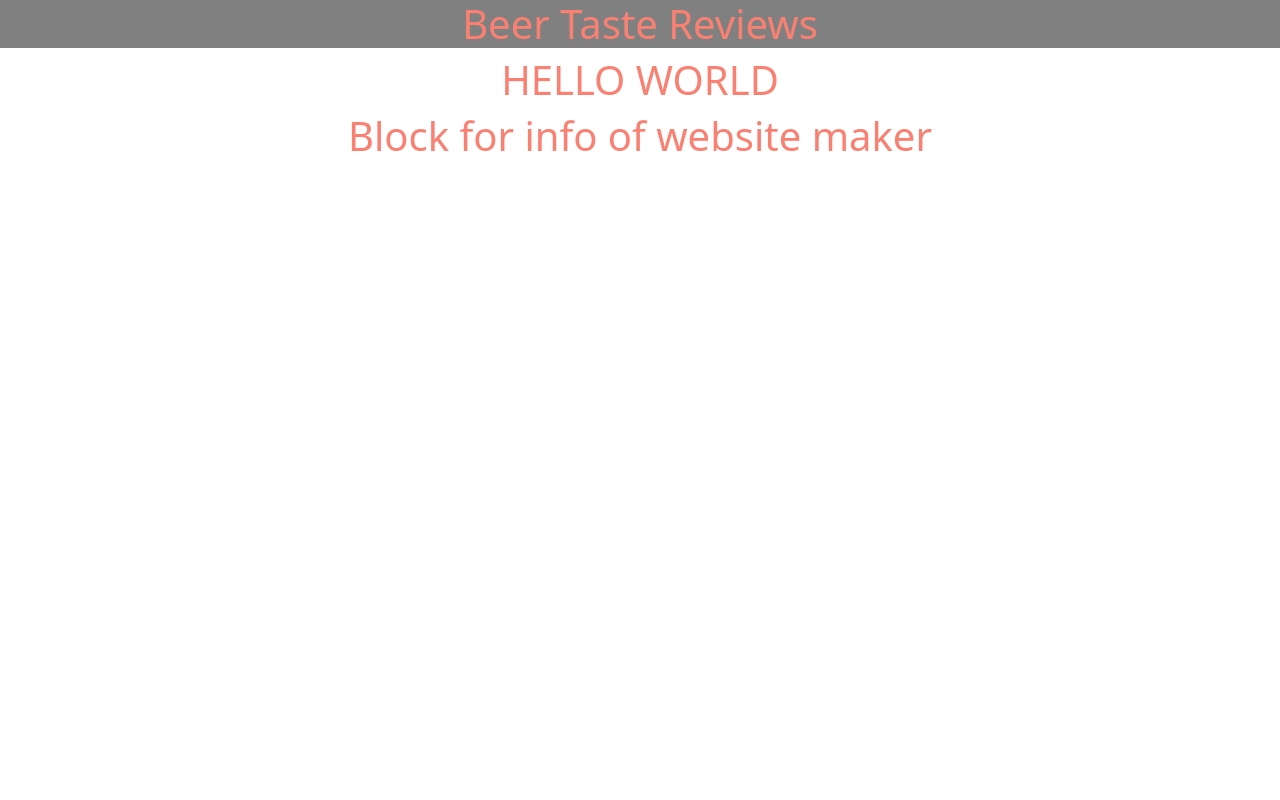
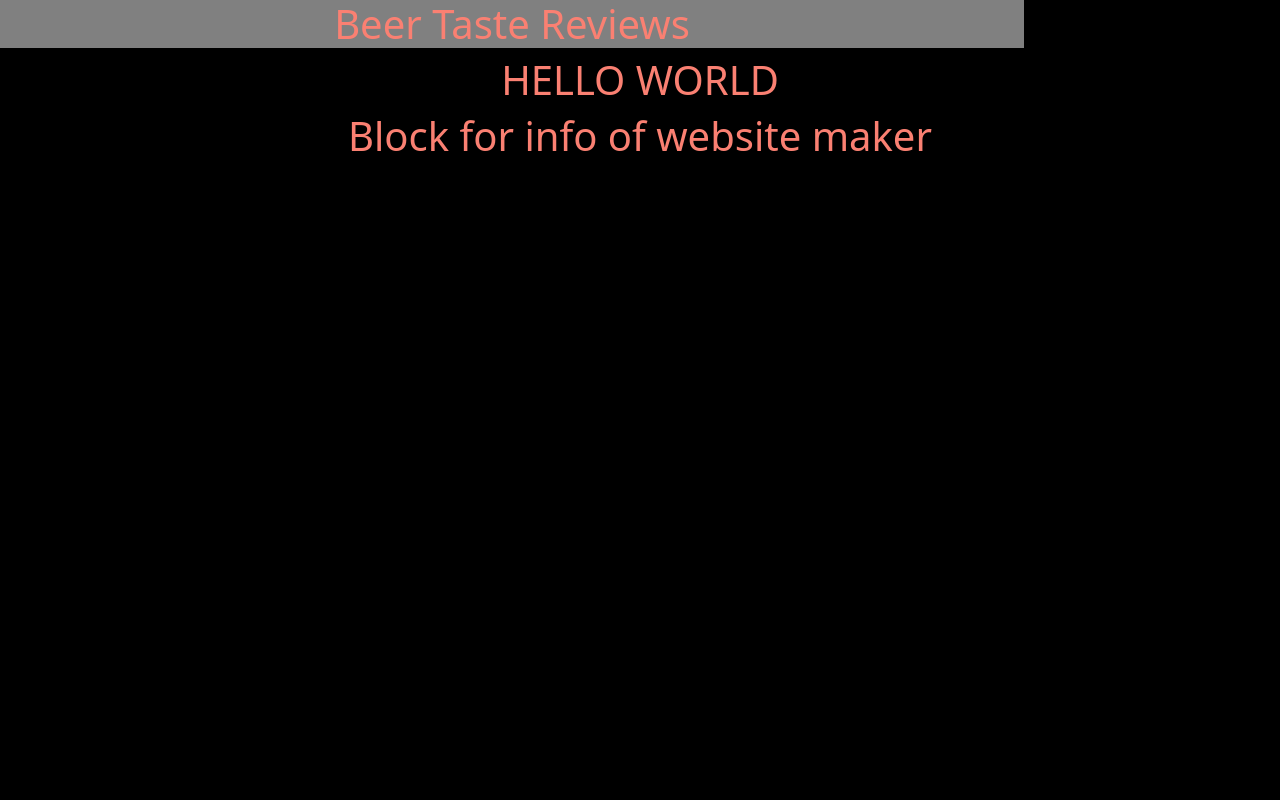
Before and after one commit to axe-rigged/beertaste, a Django app: page / in a window 1280 px wide. Run offline with Django 4.2, Linux system fonts and the light colour scheme.

Commit message:
Static system works now.

```diff
--- /dev/null
+++ b/beertaste/beertaste/static/base.css
@@ -0,0 +1,14 @@
+body{
+    position: relative;
+    min-height: 100vh;
+    background-color: black;
+}
+h1 {
+	color:salmon;
+	text-align: center;
+}
+.bg {
+	background-color: grey;
+	width: 80%;
+	max-height: 20%;
+}
--- a/beertaste/beertaste/static/custom.css
+++ /dev/null
@@ -1,7 +0,0 @@
-h1 {
-	color:salmon;
-	text-align: center;
-}
-.bg {
-	background-color: grey;
-}
--- a/beertaste/beertaste/templates/base.html
+++ b/beertaste/beertaste/templates/base.html
@@ -1,14 +1,14 @@
 {% load static %}
 <!DOCTYPE html>
-<html lang="en">
+<html lang="en"/>
 <head>
-    <meta charset="UTF-8">
-    <meta http-equiv="X-UA-Compatible" content="IE=edge">
-    <meta name="viewport" content="width=device-width, initial-scale=1.0">
-	<link rel="icon" href="/static/favicon.svg" type="image/x-icon">
+    <meta charset="UTF-8"/>
+    <meta http-equiv="X-UA-Compatible" content="IE=edge"/>
+    <meta name="viewport" content="width=device-width, initial-scale=1.0"/>
+	<link rel="icon" href="{% static 'favicon.svg' %}" type="image/x-icon"/>
     <title>BeerTaste</title>
-	<link href="https://cdn.jsdelivr.net/npm/bootstrap@5.0.2/dist/css/bootstrap.min.css" rel="stylesheet" integrity="sha384-EVSTQN3/azprG1Anm3QDgpJLIm9Nao0Yz1ztcQTwFspd3yD65VohhpuuCOmLASjC" crossorigin="anonymous">
-	<link href="/static/custom.css" rel="stylesheet">
+	<link href="https://cdn.jsdelivr.net/npm/bootstrap@5.0.2/dist/css/bootstrap.min.css" rel="stylesheet" integrity="sha384-EVSTQN3/azprG1Anm3QDgpJLIm9Nao0Yz1ztcQTwFspd3yD65VohhpuuCOmLASjC" crossorigin="anonymous"/>
+	<link href="{% static 'base.css' %}" rel="stylesheet" type="text/css"/>
 
 </head>
 <body>
--- a/beertaste/beertaste/urls.py
+++ b/beertaste/beertaste/urls.py
@@ -15,8 +15,12 @@ Including another URLconf
 """
 from django.contrib import admin
 from django.urls import path, include
+from django.conf import settings
+from django.conf.urls.static import static
 
 urlpatterns = [
     path('admin/', admin.site.urls),
     path('', include("sites.urls")),
     ]
+if settings.DEBUG:
+    urlpatterns += static(settings.STATIC_URL, document_root=settings.STATIC_ROOT)
```
Also changed, not shown: beertaste/beertaste/settings.py (+9 -6 lines), beertaste/beertaste/static/favicon.svg (added).
